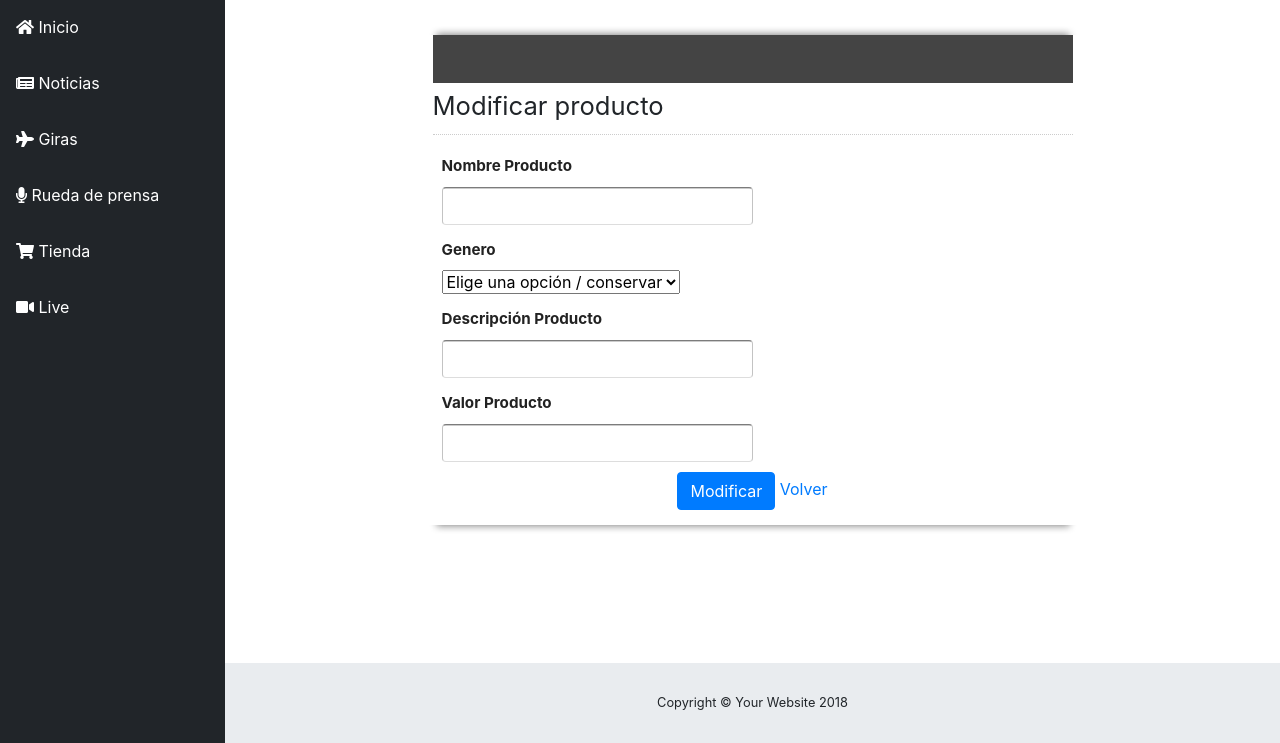
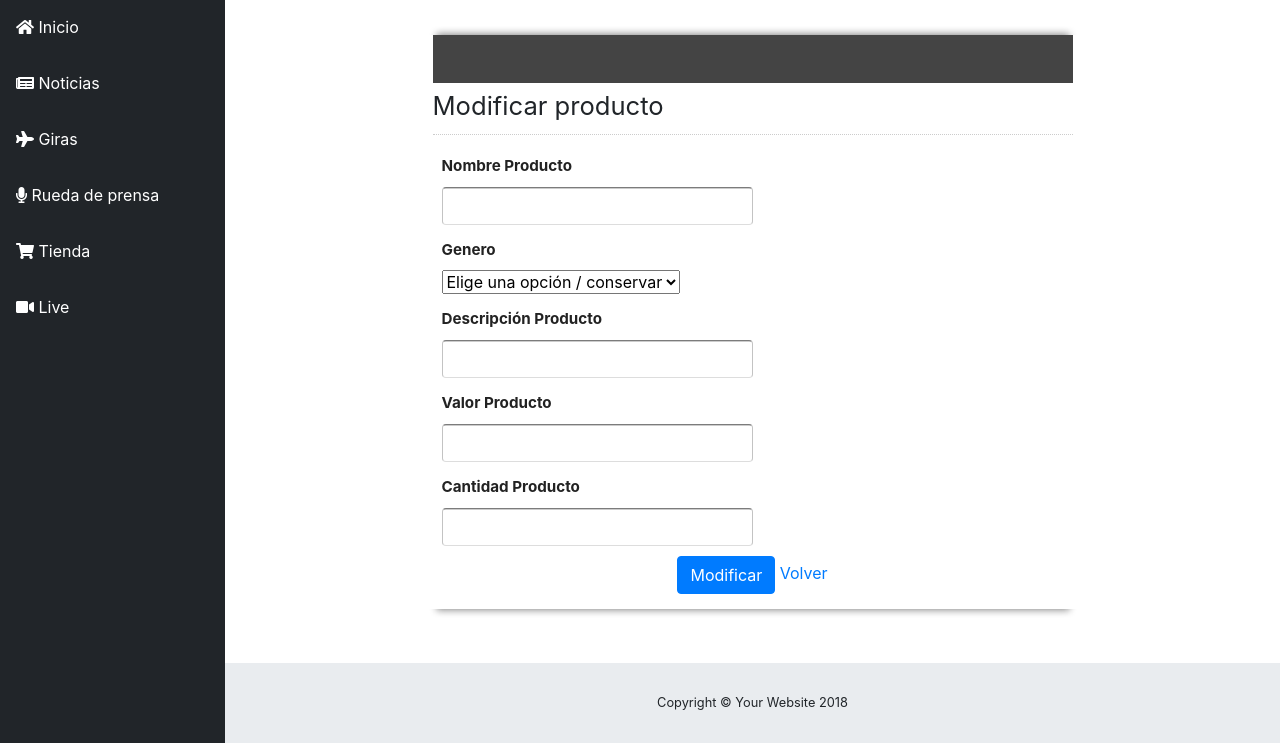
Before and after one commit to ngualterosp/proyecto_software, a PHP site: page /Modelos/tienda/actualizar_producto.php?cod_producto=1 in a window 1280 px wide. Shown: the part 57-800 px from the top of the page. Run offline with PHP 8.4, Linux system fonts and the light colour scheme; data that the repository does not hold is empty; some libraries are stand-ins or nearby versions.

Commit message:
Actualización Tienda - Cantidad agregado al C - U

```diff
--- a/Modelos/tienda/acciones_producto.php
+++ b/Modelos/tienda/acciones_producto.php
@@ -28,6 +28,7 @@ require_once('categoria.php');
 		$elProducto->setNombre($_POST['nombre']);
 		$elProducto->setDescripcion($_POST['descripcion']);
 		$elProducto->setValor($_POST['valor']);
+		$elProducto->setCantidad($_POST['cantidad']);
 		$crud->actualizarProducto($elProducto);
 		header('Location: tiendaAdmin.php');
 	}
--- a/Modelos/tienda/actualizar_producto.php
+++ b/Modelos/tienda/actualizar_producto.php
@@ -177,6 +177,12 @@
 				<input type='text' name='valor' class="element text medium form-control" maxlength="255" value='<?php echo $producto->getValor()?>'>
 			</div>
 		</li>
+    <li id="li_5" >
+      <label class="description" for="cantidad">Cantidad Producto </label>
+      <div>
+        <input type='text' name='cantidad' class="element text medium form-control" maxlength="255" value='<?php echo $producto->getCantidad()?>'>
+      </div>
+    </li>
 
 
 	<center>
--- a/Modelos/tienda/crud_producto.php
+++ b/Modelos/tienda/crud_producto.php
@@ -117,13 +117,14 @@ require_once("categoria.php");
 		// método para insertar, recibe como parámetro un objeto de tipo noticia
 		public function insertarProducto($producto){
 			$db=Db::conectar();
-			$insert=$db->prepare('INSERT INTO producto(cod_categoria, cod_genero, nom_producto, descripcion_producto, valor_producto) values
-				(:cod_categoria,:cod_genero, :nom_producto,:descripcion_producto,:valor_producto)');
+			$insert=$db->prepare('INSERT INTO producto(cod_categoria, cod_genero, nom_producto, descripcion_producto, valor_producto, cantidad) values
+				(:cod_categoria,:cod_genero, :nom_producto,:descripcion_producto,:valor_producto, :cantidad)');
 			$insert->bindValue('cod_categoria',$producto->getCodigoCategoria());
 			$insert->bindValue('cod_genero',$producto->getCodigoGenero());
 			$insert->bindValue('nom_producto',$producto->getNombre());
 		    $insert->bindValue('descripcion_producto',$producto->getDescripcion());
 			$insert->bindValue('valor_producto',$producto->getValor());
+			$insert->bindValue('cantidad',$producto->getCantidad());
 			$insert->execute();
 
 		}
@@ -151,6 +152,7 @@ require_once("categoria.php");
 				$elProducto->setNombre($producto['nom_producto']);
 				$elProducto->setDescripcion($producto['descripcion_producto']);
 			    $elProducto->setValor($producto['valor_producto']);
+			    $elProducto->setCantidad($producto['cantidad']);
 			    $elProducto->setRuta($producto['ruta_imagen']);
 
 				$listaProductos[]=$elProducto;
@@ -180,6 +182,7 @@ require_once("categoria.php");
 			$elProducto->setNombre($producto['nom_producto']);
 			$elProducto->setDescripcion($producto['descripcion_producto']);
 			$elProducto->setValor($producto['valor_producto']);
+			$elProducto->setCantidad($producto['cantidad']);
 			$elProducto->setRuta($producto['ruta_imagen']);
 			return $elProducto;
 		}
@@ -190,7 +193,7 @@ require_once("categoria.php");
 
 			if($producto->getCodigoGenero() == 0)
 			{
-            $actualizar=$db->prepare('UPDATE producto SET cod_categoria=:cod_categoria,nom_producto=:nom_producto,descripcion_producto=:descripcion_producto, valor_producto = :valor_producto,ruta_imagen=:ruta_imagen  WHERE cod_producto=:cod_producto');
+            $actualizar=$db->prepare('UPDATE producto SET cod_categoria=:cod_categoria,nom_producto=:nom_producto,descripcion_producto=:descripcion_producto, valor_producto = :valor_producto,cantidad=:cantidad,ruta_imagen=:ruta_imagen  WHERE cod_producto=:cod_producto');
             $actualizar->bindValue('cod_producto',$producto->getCodigoProducto());
 	        $actualizar->bindValue('cod_categoria',$producto->getCodigoCategoria());
 	        $actualizar->bindValue('valor_producto',$producto->getValor());
@@ -198,6 +201,7 @@ require_once("categoria.php");
 			$actualizar->bindValue('nom_producto',$producto->getNombre());
             $actualizar->bindValue('descripcion_producto',$producto->getDescripcion());
 			$actualizar->bindValue('ruta_imagen',$producto->getRuta());
+			$actualizar->bindValue('cantidad',$producto->getCantidad());
 
 
 			$actualizar->execute();
--- a/Modelos/tienda/producto.php
+++ b/Modelos/tienda/producto.php
@@ -7,6 +7,7 @@ class Producto{
 	private $nom_producto;
 	private $descripcion_producto;
 	private $valor_producto;
+	private $cantidad;
 	private $ruta_imagen;
 
 	function __construct(){}
@@ -77,6 +78,16 @@ class Producto{
 		$this->valor_producto = $elValor;
 	}
 
+	public function getCantidad()
+	{
+		return $this->cantidad;
+	}
+
+	public function setCantidad($nuevaCant)
+	{
+		$this->cantidad = $nuevaCant;
+	}
+
     public function getRuta()
 	{
 		return $this->ruta_imagen;
--- a/Modelos/tienda/productoXcategoria.php
+++ b/Modelos/tienda/productoXcategoria.php
@@ -154,6 +154,7 @@ $listaProductos=$crud->mostrarProductos($codigoAA);
               <th>Nombre Producto</th>
               <th>Genero</th>
               <th>Valor Producto</th>
+              <th>Cantidad</th>
               <th>Modificar</th>
               <th>Eliminar</th>
             </tr>
@@ -175,6 +176,7 @@ $listaProductos=$crud->mostrarProductos($codigoAA);
           <td><?php echo $producto->getNombre() ?></td>
           <td><?php echo $genero->getNombre() ?></td>
           <td><?php echo $producto->getValor() ?></td>
+          <td><?php echo $producto->getCantidad() ?></td>
 
 
 
```
Also changed, not shown: Modelos/tienda/insertar_producto.php (+8 -0 lines).
